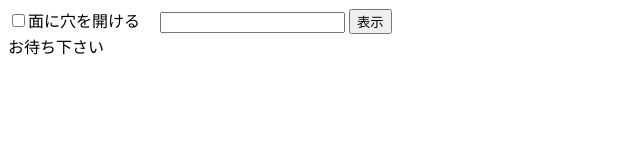
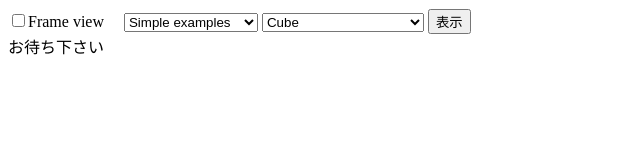
Before and after one commit to satshi/polytope, a website built with webpack: page src/index.html in a window 1280 px wide. Both pictures are taken after a click on the button "表示". Shown: the whole page, without its empty margins (0-640 px from the left). Built offline with nearby package versions, Linux system fonts and the light colour scheme; files whose address does not match are found by name.

Commit message:
メニューから選べるようになる

```diff
--- a/src/index.html
+++ b/src/index.html
@@ -1,14 +1,22 @@
 <!DOCTYPE html>
-<html lang="ja">
+<html>
 <head>
     <meta charset="UTF-8">
     <meta name="viewport" content="width=device-width, initial-scale=1.0">
     <title>Document</title>
 </head>
 <body>
-    <input type="checkbox" id="ifframe">面に穴を開ける
-
-    <input type="text" id="polytopename">
+    <input type="checkbox" id="ifframe">Frame view
+    <select id="series">
+        <option value="examples">Simple examples</option>
+        <option value="5">5 cell series</option>
+        <option value="8">8-16 cell series</option>
+        <option value="24">24 cell series</option>
+        <option value="120">120-600 cell series</option>
+        <option value="others">Others</option>
+    </select>
+    <select id="polytope">
+    </select>
     <button type="button" id="pbtn">表示</button>
     <div id="contents">
     </div>
--- a/src/main.ts
+++ b/src/main.ts
@@ -5,12 +5,15 @@ import * as pt from "./polytope";
 
 //window.addEventListener("DOMContentLoaded", main);
 
-document.getElementById("pbtn").addEventListener('click',main)
+document.getElementById("pbtn").addEventListener('click',main);
+pullDownMenu();
+document.getElementById("series").addEventListener('change',pullDownMenu);
 
 function main(){
     const dataDir = 'data/';
     const dataExt = '.json';
-    const basename = (<HTMLInputElement> document.getElementById("polytopename")).value;
+    const basename = getBaseName();
+    //const basename = (<HTMLInputElement> document.getElementById("polytopename")).value;
     const mode = (<HTMLInputElement> document.getElementById("ifframe")).checked ? "Frame" : "Solid"
     const fullname = dataDir + basename + dataExt;
     const contents = document.getElementById('contents');
@@ -21,6 +24,162 @@ function main(){
             init(json,mode);
         })
         .catch((error)=>alert('読み込みに失敗しました：'+ error));
+}
+
+// プルダウンメニューを作る。
+function pullDownMenu(){
+    interface Menu {
+        cd: string;
+        label: string;
+    };
+    let menu: Menu[];
+    const series = (<HTMLInputElement> document.getElementById("series")).value;
+    switch(series){
+        case 'examples':
+            menu = [
+                {cd:'cube', label: 'Cube'},
+                {cd:'120', label: '120-cell'},
+                {cd: 'a', label: 'a semi-regular polytope' },
+                {cd: 'b', label: 'a semi-regular polytope' },
+                {cd: 'c', label: 'a semi-regular polytope' }
+            ];
+            break;
+        case '5':
+        case '8':
+        case '24':
+        case '120':
+            menu = [
+                { cd: '0001', label: 'Regular 1' },
+                { cd: '1000', label: 'Regular 2' },
+                { cd: '0001', label: '0001' },
+                { cd: '0010', label: '0010' },
+                { cd: '0011', label: '0011' },
+                { cd: '0100', label: '0100' },
+                { cd: '0101', label: '0101' },
+                { cd: '0110', label: '0110' },
+                { cd: '0111', label: '0111' },
+                { cd: '1000', label: '1000' },
+                { cd: '1001', label: '1001' },
+                { cd: '1010', label: '1010' },
+                { cd: '1011', label: '1011' },
+                { cd: '1100', label: '1100' },
+                { cd: '1101', label: '1101' },
+                { cd: '1110', label: '1110' },
+                { cd: '1111', label: '1111' },
+                { cd: 'snub', label: 'Snub' },
+            ];
+            break;
+        case 'others':
+            menu = [
+                { cd: 'alicia', label: 'Snub 24-cell' },
+                { cd: 'anti', label: 'Grand anti-prism' },
+                { cd: 'duoprism', label: '15-8 duo-prism' },
+                { cd: 'antiduoprism', label: '5-4 anti-duo-prism' },
+            ];
+            break;
+    }
+    const polytopePullDown = document.getElementById('polytope');
+    polytopePullDown.textContent = null;
+    for(let i of menu){
+        let item = document.createElement("option");
+        item.value = i.cd;
+        item.text = i.label;
+        polytopePullDown.appendChild(item);
+    }
+}
+
+const polytopeTable ={
+    "examples": {
+        "cube": "c8",
+        "120": "c120",
+        "a": "c16thw",
+        "b": "c5tw",
+        "c": "c24thw"
+    },
+    "5": {
+        "0001": "c5",
+        "0010": "c5h",
+        "0011": "c5t",
+        "0100": "c5h",
+        "0101": "c5hw",
+        "0110": "c5th",
+        "0111": "c5thw",
+        "1000": "c5",
+        "1001": "c5w",
+        "1010": "c5hw",
+        "1011": "c5tw",
+        "1100": "c5t",
+        "1101": "c5tw",
+        "1110": "c5thw",
+        "1111": "c5thww",
+        "snub": "c5s"
+    },
+    "8": {
+        "0001": "c8",
+        "0010": "c8h",
+        "0011": "c8t",
+        "0100": "c24",
+        "0101": "c16hw",
+        "0110": "c16th",
+        "0111": "c16thw",
+        "1000": "c16",
+        "1001": "c8w",
+        "1010": "c8hw",
+        "1011": "c8tw",
+        "1100": "c16t",
+        "1101": "c16tw",
+        "1110": "c8thw",
+        "1111": "c8thww",
+        "snub": "c8s"
+    },
+    "24": {
+        "0001": "c24",
+        "0010": "c24h",
+        "0011": "c24t",
+        "0100": "c24h",
+        "0101": "c24hw",
+        "0110": "c24th",
+        "0111": "c24thw",
+        "1000": "c24",
+        "1001": "c24w",
+        "1010": "c24hw",
+        "1011": "c24tw",
+        "1100": "c24t",
+        "1101": "c24tw",
+        "1110": "c24thw",
+        "1111": "c24thww",
+        "snub": "c24s"
+    },
+    "120": {
+        "0001": "c120",
+        "0010": "c120h",
+        "0011": "c120t",
+        "0100": "c600h",
+        "0101": "c600hw",
+        "0110": "c600th",
+        "0111": "c600thw",
+        "1000": "c600",
+        "1001": "c120w",
+        "1010": "c120hw",
+        "1011": "c120tw",
+        "1100": "c600t",
+        "1101": "c600tw",
+        "1110": "c120thw",
+        "1111": "c12thww",
+        "snub": "c120s"
+    },
+    "others": {
+        "alicia": "alicia",
+        "anti": "anti",
+        "duoprism": "p15-8",
+        "antiduoprism": "a5-4"
+    }
+}
+
+function getBaseName(): string{
+    const series = (<HTMLInputElement>document.getElementById("series")).value;
+    const subclass = (<HTMLInputElement>document.getElementById("polytope")).value;
+    return polytopeTable[series][subclass];
 }
 
 //  画面を初期化し、物体を置き、アニメーションを定義する。
@@ -62,7 +221,7 @@ function init(prePolytope:Object, mode:string="Solid"): void{
     scene.add(ambientLight);
 
     //フォグを生成
-    scene.fog = new THREE.Fog(0xffffff, 2, 8);
+    scene.fog = new THREE.Fog(0xaaaaaa, 1.5, 6.5);
 
     //４次元回転のための行列
     const rotation = pt.rotationMatrix4(0.01, 23).multiply(pt.rotationMatrix4(0.01, 12)).multiply(pt.rotationMatrix4(0.01,3));
```
